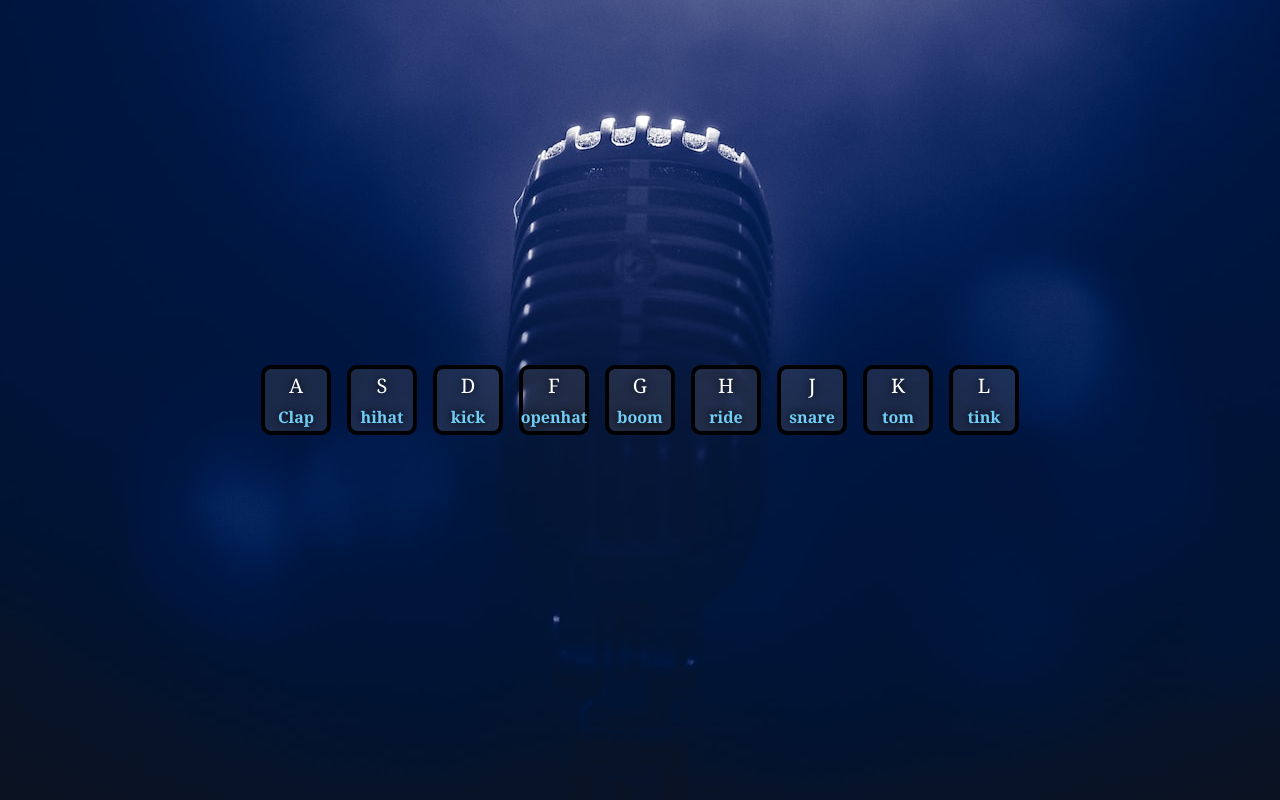
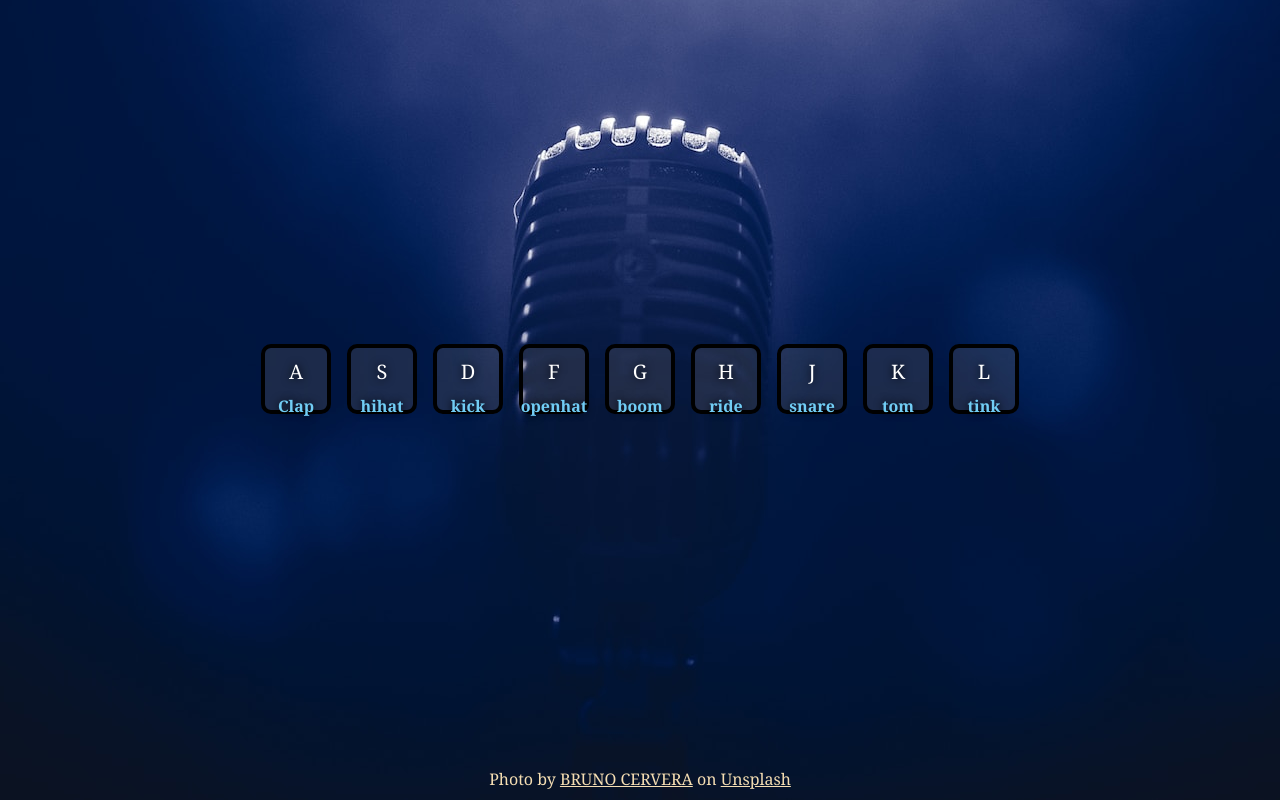
Before and after one commit to hafsabn/javascript-drum-kit, a plain HTML site: page index.html in a window 1280 px wide. Drawn offline with Linux system fonts and the light colour scheme.

Commit message:
add the credit of the image

```diff
--- a/index.html
+++ b/index.html
@@ -1,5 +1,6 @@
 <!DOCTYPE html>
 <html lang="en">
+
 <head>
   <meta charset="UTF-8">
   <meta name="viewport" content="width=device-width, initial-scale=1.0">
@@ -7,9 +8,11 @@
   <link rel="stylesheet" href="style.css">
   <script src="script.js" defer></script>
 </head>
+
 <body>
+  <div class="container">
     <div class="keys">
-      <div class="key" data-key="KeyA" >
+      <div class="key" data-key="KeyA">
         <p>A</p>
         <span class="sound">Clap</span>
       </div>
@@ -46,6 +49,12 @@
         <span class="sound">tink</span>
       </div>
     </div>
+      <p>Photo by <a
+          href="https://unsplash.com/@brunocervera?utm_source=unsplash&utm_medium=referral&utm_content=creditCopyText">BRUNO
+          CERVERA</a> on <a
+          href="https://unsplash.com/photos/dtqlaz4HyHw?utm_source=unsplash&utm_medium=referral&utm_content=creditCopyText">Unsplash</a>
+      </p>
+  </div>
   <audio data-key="KeyA" src="sounds/clap.wav"></audio>
   <audio data-key="KeyS" src="sounds/hihat.wav"></audio>
   <audio data-key="KeyD" src="sounds/kick.wav"></audio>
@@ -56,4 +65,5 @@
   <audio data-key="KeyK" src="sounds/tom.wav"></audio>
   <audio data-key="KeyL" src="sounds/tink.wav"></audio>
 </body>
+
 </html>
--- a/style.css
+++ b/style.css
@@ -1,15 +1,21 @@
 body{
     height: 100vh;
-    display: flex;
+     display: flex;
     flex-direction: column;
     justify-content: center;
+    align-items: center;
 }
-/*Photo by <a href="https://unsplash.com/@brunocervera?utm_source=unsplash&utm_medium=referral&utm_content=creditCopyText">BRUNO CERVERA</a> on <a href="https://unsplash.com/photos/dtqlaz4HyHw?utm_source=unsplash&utm_medium=referral&utm_content=creditCopyText">Unsplash</a>
-  */
+
 html{
     background-image: url('bruno-cervera-dtqlaz4HyHw-unsplash.jpg') ;
     background-position:  center bottom;
     background-repeat: no-repeat;
+}
+.container{
+    height: 100%;
+    display: flex;
+    flex-direction: column;
+    justify-content: space-between;
 }
 *{
     font-family:Georgia, 'Times New Roman', Times, serif;
@@ -17,7 +23,7 @@ html{
     padding: 0;
 }
 .keys{
-    align-self: center;
+    margin: auto;
     display: flex;
     gap: 16px;
     align-items: center;
@@ -52,3 +58,12 @@ html{
     font-size: 16px;
     font-weight: bold;
 }
+
+p{
+    color: wheat;
+    text-align: center;
+    margin: 10px;
+}
+p a {
+    color: wheat;
+}
```
Lines whose indentation alone changed are shown as unchanged.
